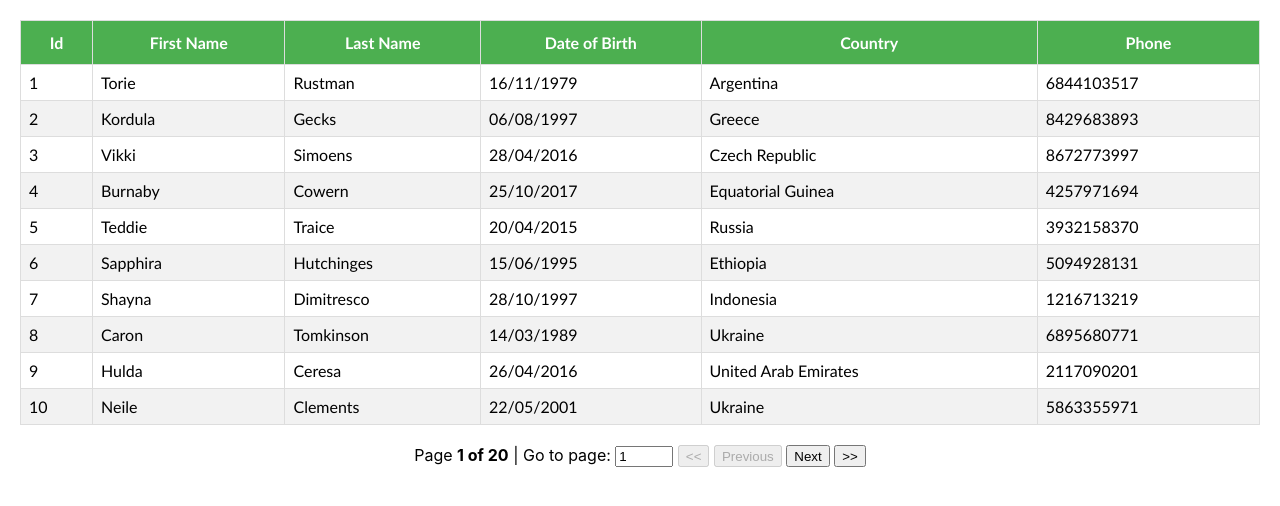
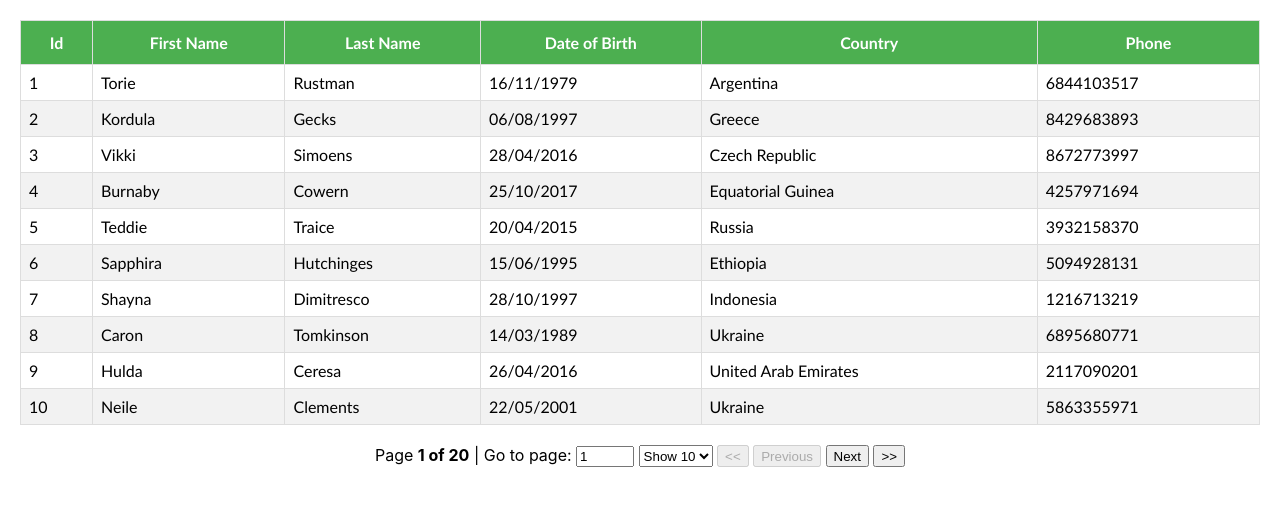
Before and after one commit to amontalvof/react-table-demo, a React (Create React App) app: page / in a window 1280 px wide. Shown: the top 506 px of the page. Built offline with nearby package versions, Linux system fonts and the light colour scheme.

Commit message:
feat: Pagination (Page size)

```diff
--- a/src/components/PaginationTable.js
+++ b/src/components/PaginationTable.js
@@ -21,6 +21,7 @@ const PaginationTable = () => {
         pageOptions,
         gotoPage,
         pageCount,
+        setPageSize,
         state,
         prepareRow,
     } = useTable(
@@ -31,7 +32,7 @@ const PaginationTable = () => {
         usePagination
     );
 
-    const { pageIndex } = state;
+    const { pageIndex, pageSize } = state;
 
     return (
         <>
@@ -90,6 +91,21 @@ const PaginationTable = () => {
                     />
                 </span>
                 &nbsp;
+                <select
+                    value={pageSize}
+                    onChange={(event) =>
+                        setPageSize(Number(event.target.value))
+                    }
+                >
+                    {[10, 20, 30, 40, 50].map((pageSize) => {
+                        return (
+                            <option key={pageSize} value={pageSize}>
+                                Show {pageSize}
+                            </option>
+                        );
+                    })}
+                </select>
+                &nbsp;
                 <button onClick={() => gotoPage(0)} disabled={!canPreviousPage}>
                     {'<<'}
                 </button>
```
